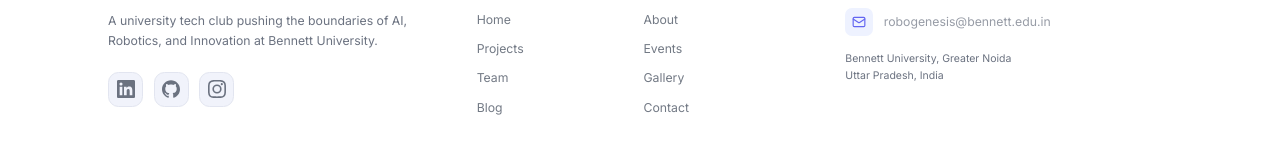
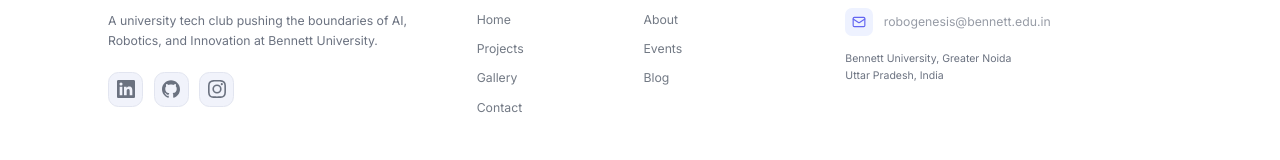
Before and after one commit to Anshupadhyay1419/club_website, a Next.js app: page / in a window 1280 px wide. Shown: the part 3105-3265 px from the top of the page. Built offline with nearby package versions, Linux system fonts and the light colour scheme.

Commit message:
fix: remove Team link from footer nav

```diff
--- a/components/layout/Footer.tsx
+++ b/components/layout/Footer.tsx
@@ -6,7 +6,6 @@ const navLinks = [
   { href: '/about', label: 'About' },
   { href: '/projects', label: 'Projects' },
   { href: '/events', label: 'Events' },
-  { href: '/team', label: 'Team' },
   { href: '/gallery', label: 'Gallery' },
   { href: '/blog', label: 'Blog' },
   { href: '/contact', label: 'Contact' },
```
